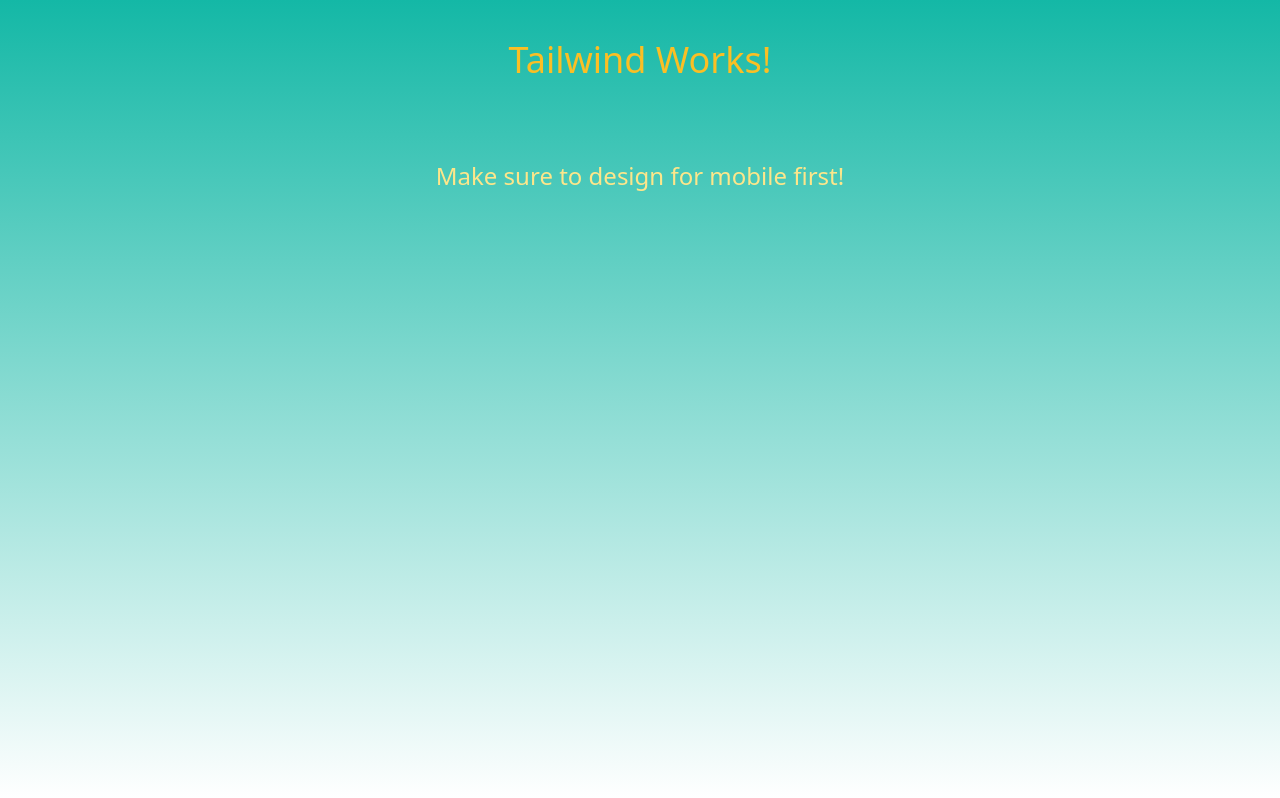
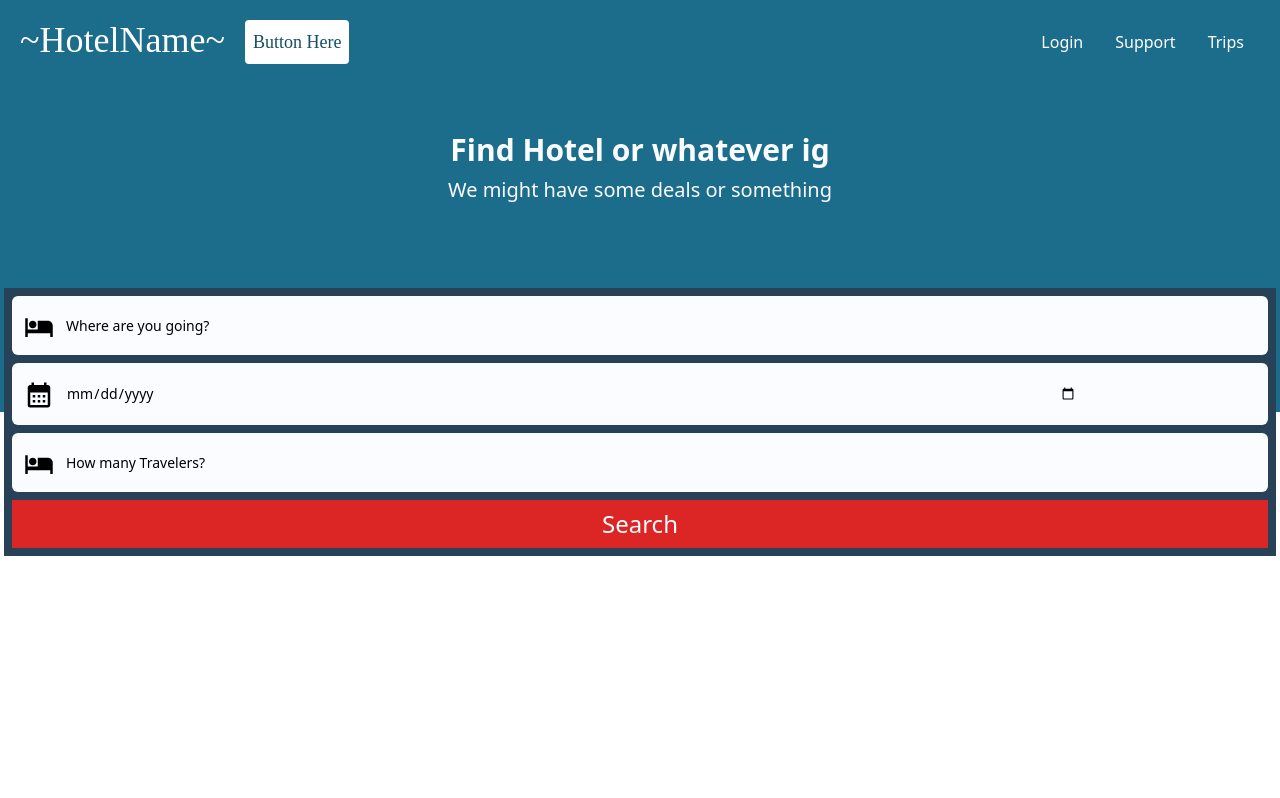
Before and after one commit to amillionhornets/hotel-website, a React (Create React App) app in the folder client/: page / in a window 1280 px wide. Built offline with nearby package versions, Linux system fonts and the light colour scheme.

Commit message:
Worked on home page

```diff
--- a/client/src/Homepage.js
+++ b/client/src/Homepage.js
@@ -1,24 +1,58 @@
 
 import React from 'react';
+import Navbar from './Navbar';
+import { MdHotel, MdCalendarMonth } from 'react-icons/md';
 // import Navbar from "./navbar";
 // const inter = Inter({ subsets: ["latin"] });
 
 function Homepage() {
   return (
     <>
-      <main className=" bg-gradient-to-b from-teal-500 h-screen">
-        {/* <Navbar></Navbar> */}
-        <div>
-          <h1 className=" text-center text-4xl text-amber-400 py-10">
-            {" "}
-            Tailwind Works!{" "}
-          </h1>
-          <h2 className=" text-center text-2xl text-amber-200 py-10">
-            {" "}
-            Make sure to design for mobile first!{" "}
-          </h2>
+      <Navbar/>
+      <div className=' bg-HotelWater px-1 pb-40 relative text-center'>
+        <div className=' text-HotelWhite py-10'>
+          <h1 className='text-3xl font-bold my-2'>Find Hotel or whatever ig</h1>
+          <h2 className='text-xl my-2'>We might have some deals or something</h2>
         </div>
-      </main>
+        </div>
+
+        <div className='px-1 top-72 absolute w-full'>
+        <div className=' bg-HotelNavy p-2 mx-auto'>
+          <form action="">
+            {/* Where To */}
+            <div className='mx-auto mb-2'>
+            <div className=' bg-HotelWhite rounded-md p-3 flex-1 flex-row'>
+              <MdHotel className='text-3xl inline'/>
+              <input id='where' type="text" className=' font-medium bg-HotelWhite h-full p-2 ml-1 w-5/6 text-sm placeholder-black' placeholder='Where are you going?'/>
+            </div>
+            </div>
+            {/* When */}
+            <div className='mx-auto mb-2'>
+            <div className=' bg-HotelWhite rounded-md p-3 flex-1 flex-row'>
+              <MdCalendarMonth className='text-3xl inline'/>
+              <input id='date' type="date" className=' font-medium bg-HotelWhite h-full p-2 ml-1 w-5/6 text-sm placeholder-black' placeholder='Where are you going?'/>
+            </div>
+            </div>
+            {/* How Many People */}
+            <div className='mx-auto mb-2'>
+            <div className=' bg-HotelWhite rounded-md p-3 flex-1 flex-row'>
+              <MdHotel className='text-3xl inline'/>
+              <input id='people' type='number' className=' font-medium bg-HotelWhite h-full p-2 ml-1 w-5/6 text-sm placeholder-black' placeholder='How many Travelers?'/>
+            </div>
+            </div>
+            <div className='mx-auto'>
+              <button type="" className='w-full bg-red-600 hover:bg-HotelRed h-12 text-HotelWhite font-medium text-2xl'>Search</button>
+            </div>
+
+          </form>
+        </div>
+        </div>
+      {/* <div className='p-2'>
+        <span className=' text-3xl font-[Poppins]'>Where we droppin'?</span>
+        <input placeholder='Going to' className='block ring-1 ring-black placeholder:text-black p-1 my-2 rounded'/>
+        <input placeholder='Dates' className='block ring-1 ring-black placeholder:text-black p-1 my-2 rounded'/>
+        <input placeholder='Travelers' className='block ring-1 ring-black placeholder:text-black p-1 my-2 rounded'/>
+      </div> */}
     </>
   );
 }
--- a/client/src/Navbar.js
+++ b/client/src/Navbar.js
@@ -6,7 +6,7 @@
 
   const [showlist, setToggle] = useState(false)
   return (
-    <nav className=' bg-HotelWater p-5  shadow md:flex md:items-center md:justify-between text-white'>
+    <nav className=' bg-HotelWater p-5 shadow flex md:items-center justify-between text-white'>
         {/* HOTEL LOGO/NAME */}
         <div className='flex'>
             <span className=' text-4xl font-[Poppins] cursor-pointer'>
@@ -17,7 +17,7 @@
                     Button Here
                 </button>
                 {showlist && (
-                    <div className='mt-1 shadow-lg shadow-HotelGrey bg-white rounded absolute' id='Drowdown'>
+                    <div className='mt-1 shadow-lg shadow-Black bg-white rounded absolute z-50' id='Drowdown'>
                         <a className='block text-black p-1 hover:bg-HotelGrey cursor-pointer'>Deals</a>
                         <a className='block text-black p-1 hover:bg-HotelGrey cursor-pointer'>Car Rentals</a>
                         <a className='block text-black p-1 hover:bg-HotelGrey cursor-pointer'>Groups & Meetings</a>
```
